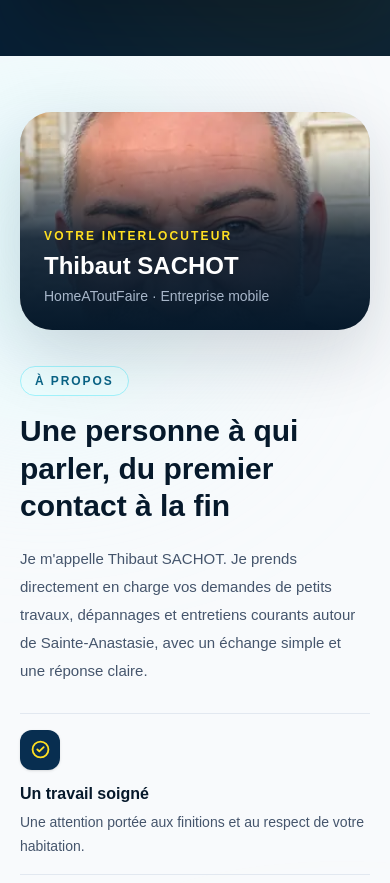
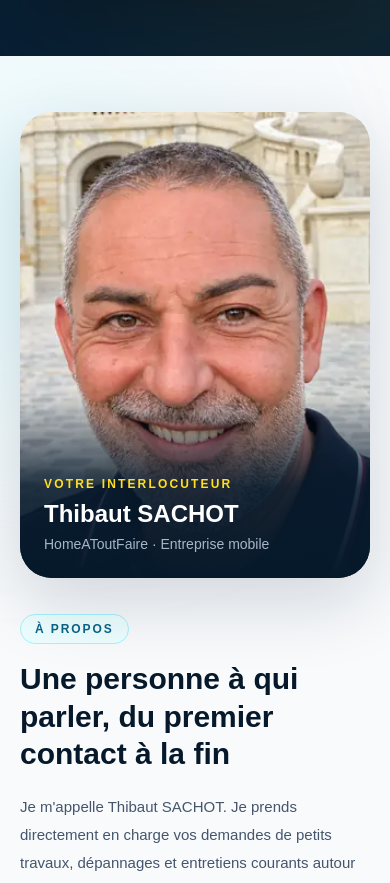
Before and after one commit to Thibal45/homeatoutfaire-premium, a Next.js app: page / in a window 390 px wide. Shown: the part 3902-4785 px from the top of the page. Built offline with nearby package versions, Linux system fonts and the light colour scheme.

Commit message:
Afficher le portrait complet sur mobile

```diff
--- a/app/components/About.tsx
+++ b/app/components/About.tsx
@@ -59,7 +59,7 @@ export default function About() {
             width={640}
             height={800}
             sizes="(max-width: 1024px) 100vw, 460px"
-            className="aspect-[16/10] h-full w-full object-cover object-[center_38%] transition-transform duration-700 group-hover:scale-[1.025] lg:aspect-[4/5] lg:object-center"
+            className="aspect-[3/4] w-full object-cover object-center transition-transform duration-700 group-hover:scale-[1.025]"
           />
 
           <div className="absolute inset-x-0 bottom-0 bg-gradient-to-t from-[#06192B] via-[#06192B]/88 to-transparent px-6 pb-6 pt-20 text-white sm:px-8 sm:pb-8">
```
